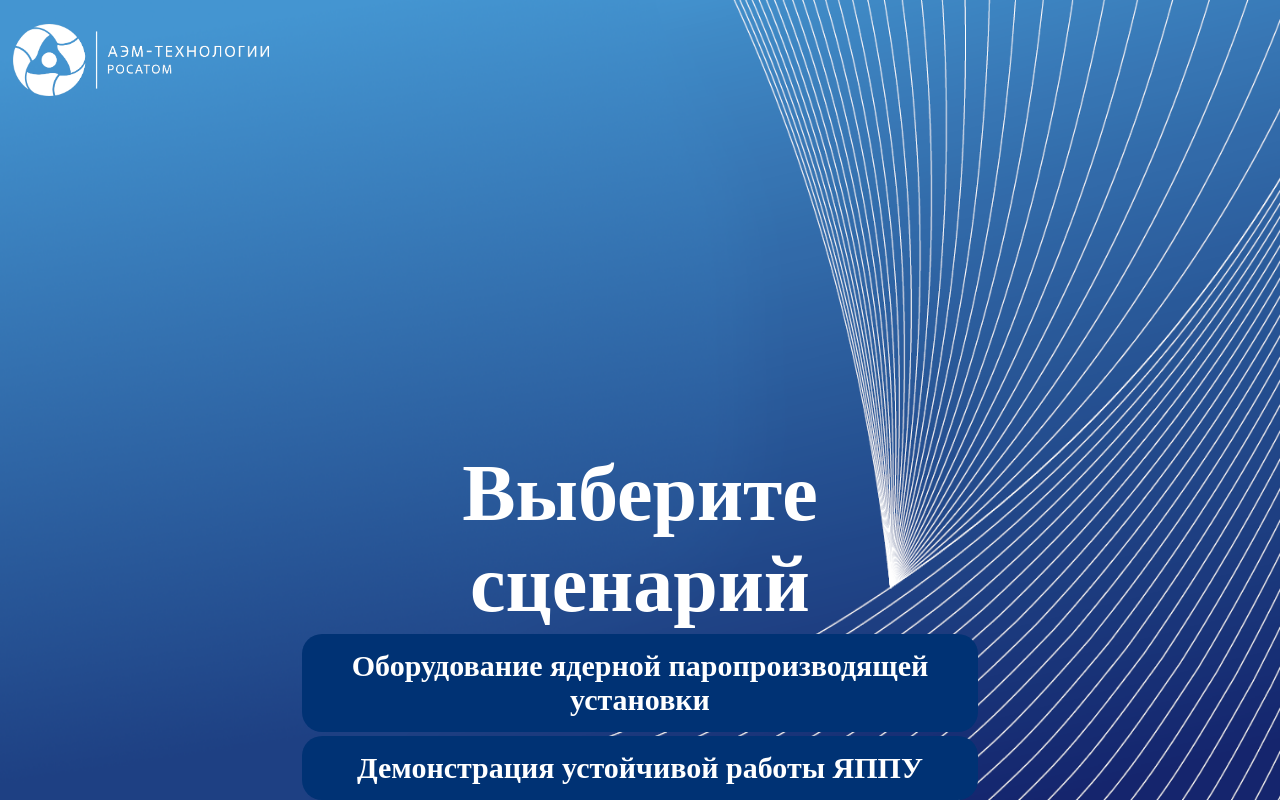
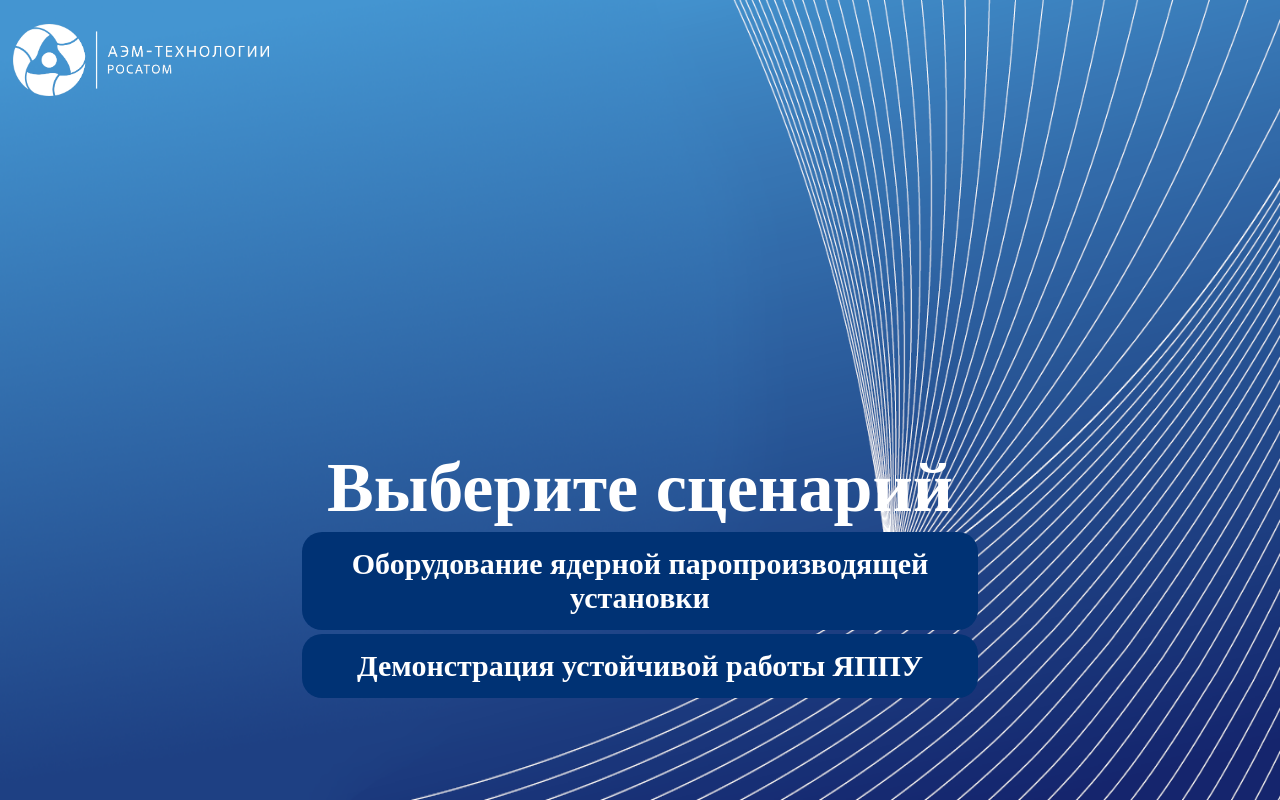
Before and after one commit to WetSock/atomic, a Django app: page / in a window 1280 px wide. Run offline with Django 3.2, Linux system fonts and the light colour scheme.

Commit message:
Размер текста Выберите сценарий

```diff
--- a/atom/atom_app/static/css/Demo/style.css
+++ b/atom/atom_app/static/css/Demo/style.css
@@ -25,7 +25,7 @@
 .content-header{
     width: 100%;
     text-align: center;
-    font-size: 80px;
+    font-size: 70px;
     bottom: 500px;
     display: block;
 }
```
